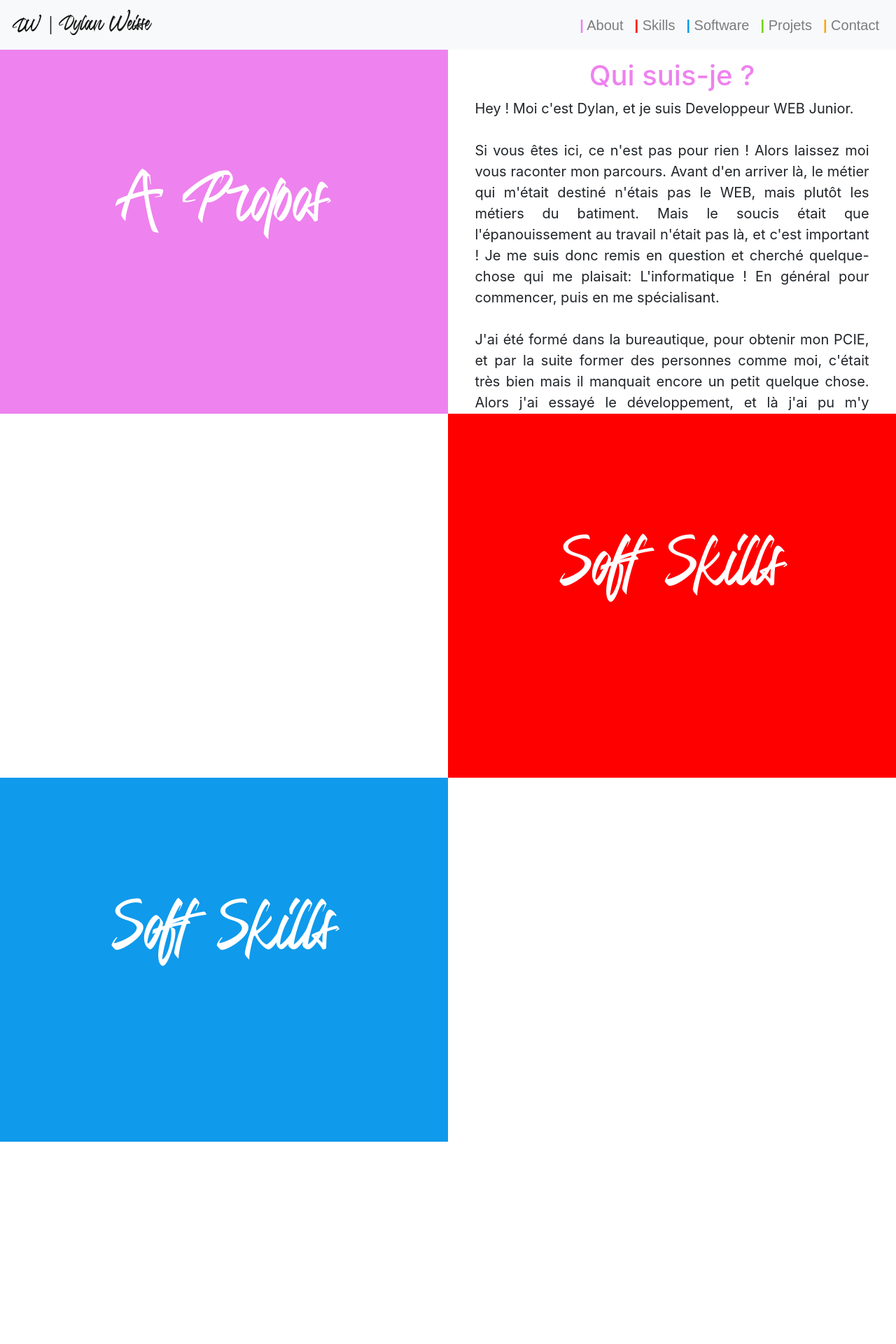
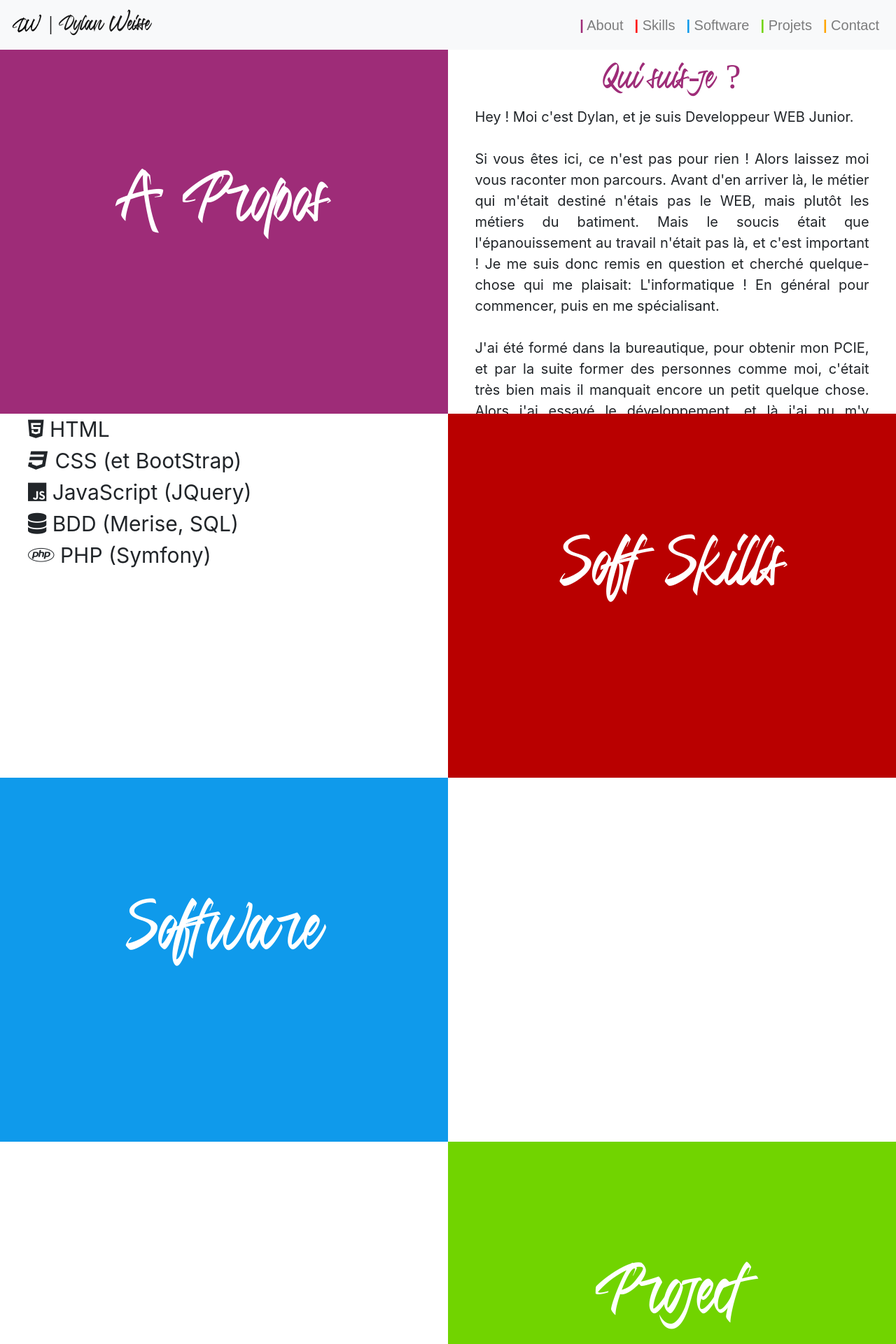
Before and after one commit to DlnWse/PorFolio, a PHP site: page / in a window 1280 px wide. Shown: the top 1920 px of the page at 70% size. Run offline with PHP 8.4, Linux system fonts and the light colour scheme; some libraries are stand-ins or nearby versions; some web fonts are replaced.

Commit message:
reste mise en page et contact

```diff
--- a/CSS/Elements/NavBar.css
+++ b/CSS/Elements/NavBar.css
@@ -28,7 +28,7 @@ nav{
 }
 
 .aboutcolor{
-    color: violet !important;
+    color: rgb(158, 44, 120) !important;
     font-weight: bold;
 }
 
--- a/CSS/index.css
+++ b/CSS/index.css
@@ -9,7 +9,6 @@ html {
     padding: 0;
     scroll-behavior: smooth;
     background-color: rgb(241, 241, 241);
-    height: 20000px;
 }
 
 /*--------------------- Scroll bar custom ---------------------*/
@@ -35,7 +34,7 @@ html {
 .aboutbox,
 .skillsbox,
 .softwarebox,
-.projetbox,
+.projectbox,
 .contactbox {
     height: 65vh;
     width: 100%;
@@ -59,9 +58,14 @@ h1.titlebox {
     font-family: 'logofont';
 }
 
+.titlepart {
+    font-family: 'logofont';
+    font-size: 50px;
+}
+
 /*--------------------- colors text ---------------------*/
 .violet {
-    color: violet;
+    color: rgb(158, 44, 120);
 }
 
 .white {
@@ -71,21 +75,22 @@ h1.titlebox {
 /*--------------------- colors bg ---------------------*/
 
 .bgviolet {
-    background-color: violet;
+    background-color: rgb(158, 44, 120);
 }
 
 .bgred {
-    background-color: red;
+    background-color: rgb(185, 0, 0);
 }
 
 .bgblue {
-    background-color:  rgb(15, 154, 235);
+    background-color: rgb(15, 154, 235);
 }
 
-.bggreen{
-background-color:  rgb(113, 212, 0);
+.bggreen {
+    background-color: rgb(113, 212, 0);
 }
-.bgorange{
+
+.bgorange {
     background-color: orange;
 }
 
@@ -101,8 +106,8 @@ a {
     margin-left: 20%;
     width: 30%;
     height: 10%;
-    border: solid 2px violet;
-    color: violet;
+    border: solid 2px rgb(158, 44, 120);
+    color: rgb(158, 44, 120);
     background-color: white;
     transition: 0.3s;
 }
@@ -110,21 +115,21 @@ a {
 .cv:hover {
     transition: 0.3s;
     color: white;
-    background-color: violet;
+    background-color: rgb(158, 44, 120);
 }
 
 .contactcv {
     width: 30%;
     height: 10%;
-    border: solid 2px violet;
+    border: solid 2px rgb(158, 44, 120);
     color: white;
-    background-color: violet;
+    background-color: rgb(158, 44, 120);
     transition: 0.3s;
 }
 
 .contactcv:hover {
     transition: 0.3s;
-    color: violet;
+    color: rgb(158, 44, 120);
     background-color: white;
 }
 
@@ -149,3 +154,13 @@ a {
     padding-bottom: 0;
     padding-top: 1%;
 }
+
+/*--------------------- Skills ---------------------*/
+
+.listskills {
+    list-style: none;
+}
+.skill{
+    font-size: 30px;
+    line-height: 150%;
+}
--- a/PHP/index.php
+++ b/PHP/index.php
@@ -45,17 +45,24 @@
 
             <a href="../Document/CV_Dylan_Weisse.pdf" class=""><button class="cv">Télécharger mon CV</button></a>
             <a href="index.php #contact" class=""><button class="contactcv">Me Contacter</button></a>
-
-
-
-
         </div>
 
     </div>
 
+
+    <div id="skills"></div>
+
     <div class="skillsbox">
 
         <div class="boxL">
+
+            <ul class="listskills">
+                <li class="skill"><i class="fab fa-html5"></i> HTML</li>
+                <li class="skill"><i class="fab fa-css3"></i> CSS (et BootStrap)</li>
+                <li class="skill"><i class="fab fa-js"></i> JavaScript (JQuery)</li>
+                <li class="skill"><i class="fas fa-database"></i> BDD (Merise, SQL)</li>
+                <li class="skill"><i class="fab fa-php"></i> PHP (Symfony)</li>
+            </ul>
 
         </div>
 
@@ -70,7 +77,7 @@
     <div class="softwarebox">
 
         <div class="boxL bgblue white">
-            <h1 class="titlebox">Soft Skills</h1>
+            <h1 class="titlebox">Software</h1>
 
         </div>
 
@@ -81,8 +88,32 @@
 
     </div>
 
+    <div class="projectbox">
+
+        <div class="boxL">
+
+        </div>
+
+        <div class="boxR bggreen white">
+            <h1 class="titlebox">Project</h1>
+
+        </div>
+
+    </div>
+
+    <div class="contactbox">
+
+        <div class="boxL bgorange white">
+            <h1 class="titlebox">Contact</h1>
+
+        </div>
+
+        <div class="boxR">
 
 
+        </div>
+
+    </div>
 
 </body>
 
```
